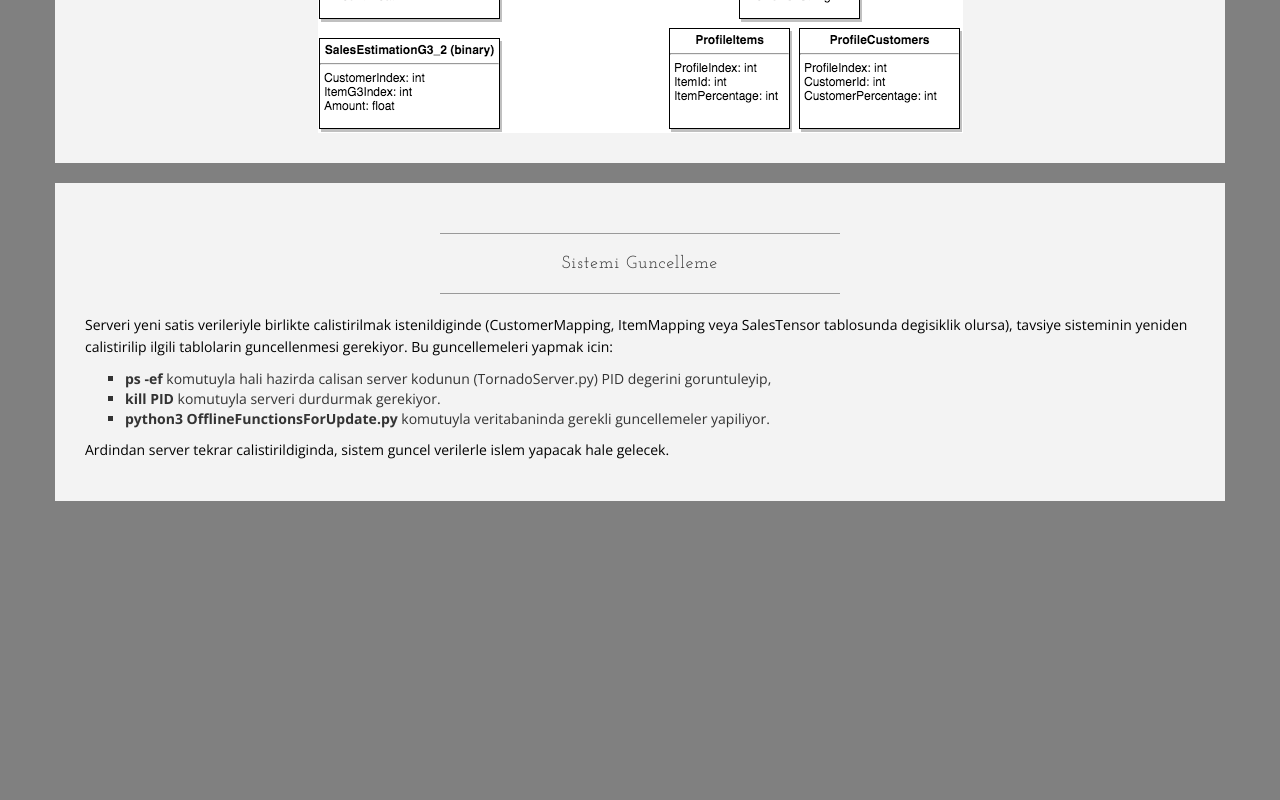
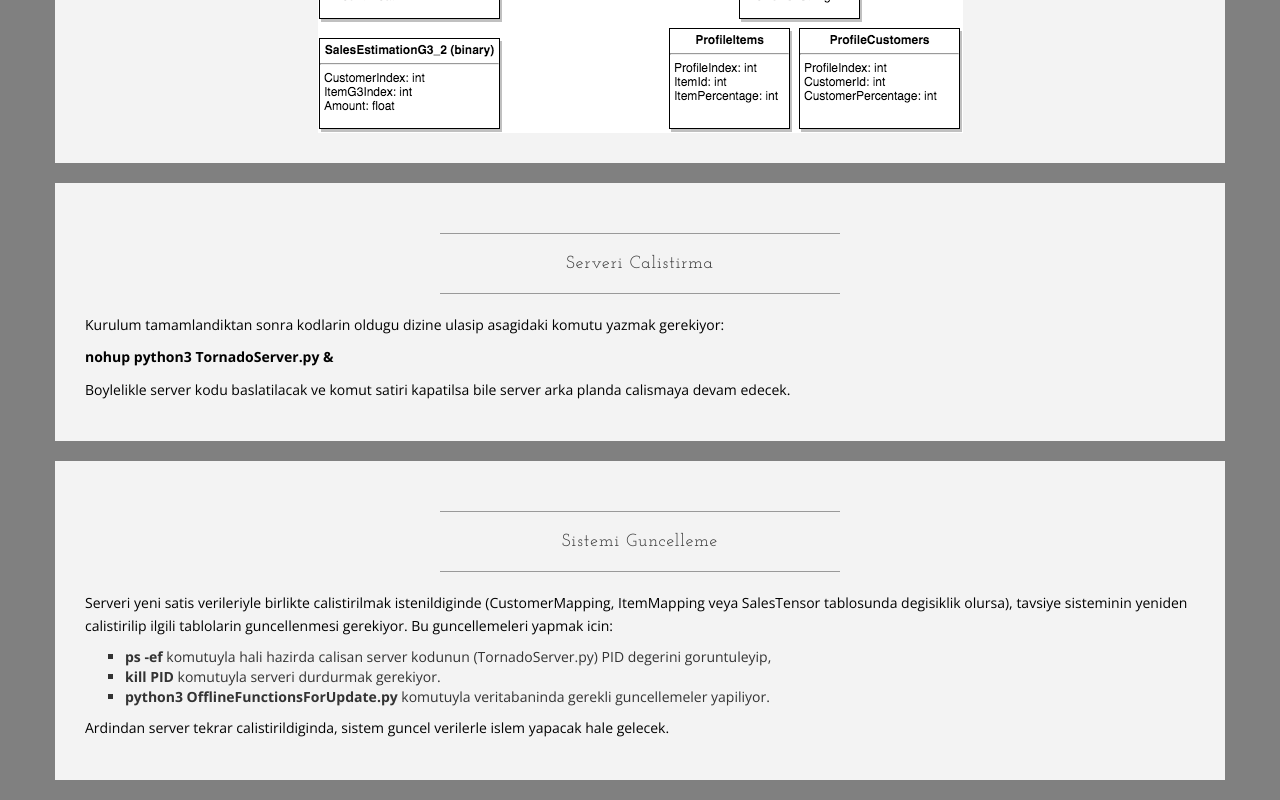
Before and after one commit to koptagel/obaseV2, a plain HTML site: page startbootstrap-business-casual-gh-pages/kurulum.html in a window 1280 px wide. Shown: the part 2364-3164 px from the top of the page. Before the commit the page ends 2885 px from the top, so only its background shows below. Drawn offline with nearby package versions, Linux system fonts and the light colour scheme.

Commit message:
Web sayfasi guncellendi

```diff
--- a/startbootstrap-business-casual-gh-pages/kurulum.html
+++ b/startbootstrap-business-casual-gh-pages/kurulum.html
@@ -176,6 +176,19 @@
             </div>
         </div>
 
+        <div class="row">
+            <div class="box">
+                <div class="col-lg-12">
+                    <hr>
+                    <h2 class="intro-text text-center"> Serveri Calistirma
+                    </h2>
+                    <hr>
+                    <p> Kurulum tamamlandiktan sonra kodlarin oldugu dizine ulasip asagidaki komutu yazmak gerekiyor: </p>
+                    <p> <strong>nohup python3 TornadoServer.py &</strong> </p>
+                    <p> Boylelikle server kodu baslatilacak ve komut satiri kapatilsa bile server arka planda calismaya devam edecek.</p>
+                </div>
+            </div>
+        </div>
 
         <div class="row">
             <div class="box">
```
